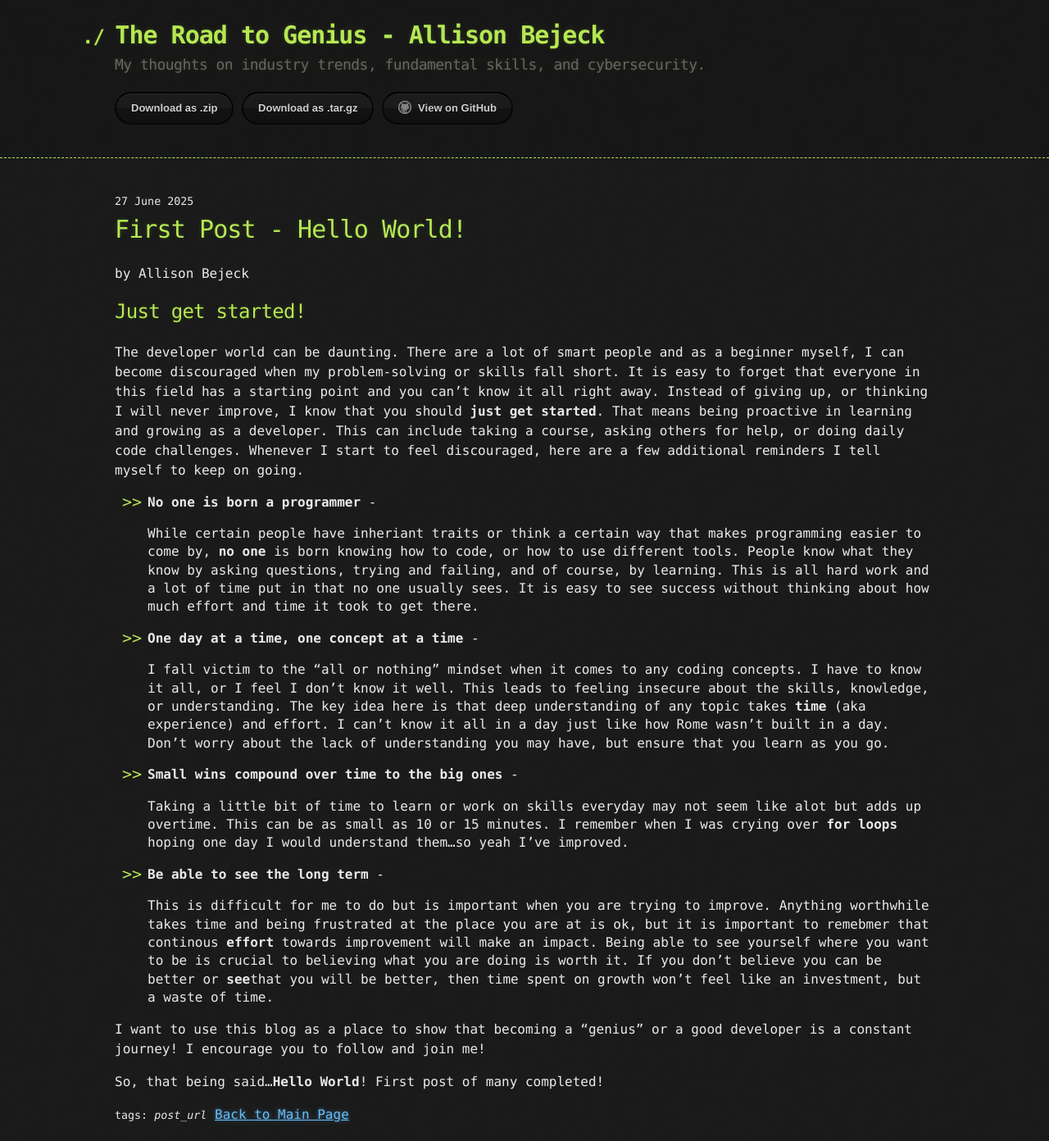
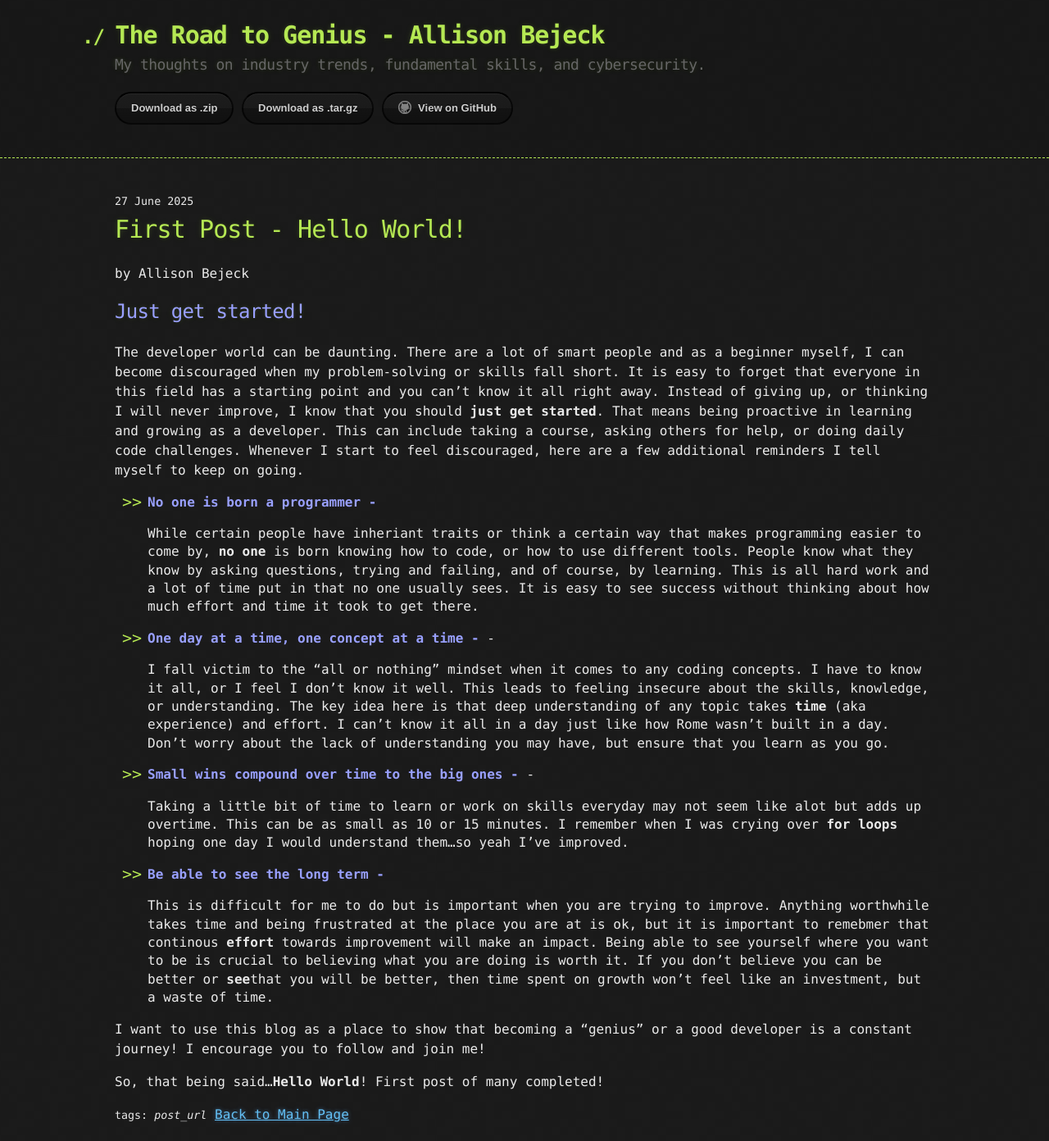
Before and after one commit to abejeck/abejeck.github.io, a Jekyll site: the page built from _posts/2025-06-27-First_Post_Hello_World.md, in a window 1280 px wide. Shown: the whole page at 82% size. Built offline with Jekyll 4.4.1, drawn with Linux system fonts in a browser that asks for light colours.

Commit message:
change color for bullet point titles

```diff
--- a/_posts/2025-06-27-First_Post_Hello_World.md
+++ b/_posts/2025-06-27-First_Post_Hello_World.md
@@ -7,21 +7,20 @@ permalink: /:categories/:day/:month/:year/:title.html
 tag: post_url
 ---
 
-## Just get started!
+ <h2 style="color:#99A0FF;">Just get started!</h2>
 
 The developer world can be daunting. There are a lot of smart people and as a beginner myself, I can become discouraged when my problem-solving or skills fall short. It is easy to forget that everyone in this field has a starting point and you can't know it all right away. Instead of giving up, or thinking I will never improve, I know that you should **just get started**. That means being proactive in learning and growing as a developer. This can include taking a course, asking others for help, or doing daily code challenges. Whenever I start to feel discouraged, here are a few additional reminders I tell myself to keep on going.
 
-
-* **No one is born a programmer** -
+* **<span style="color:#99A0FF;">No one is born a programmer - </span>**
 
   While certain people have inheriant traits or think a certain way that makes programming easier to come by, **no one** is born knowing   how to code, or how to use different tools. People know what they know by asking questions, trying and failing, and of course, by learning. This is all hard work and a lot of time put in that no one usually sees. It is easy to see success without thinking about how much effort and time it took to get there.
-* **One day at a time, one concept at a time** -
+* **<span style="color:#99A0FF;">One day at a time, one concept at a time - </span>** -
 
   I fall victim to the "all or nothing" mindset when it comes to any coding concepts. I have to know it all, or I feel I don't know it well. This leads to feeling insecure about the skills, knowledge, or understanding. The key idea here is that deep understanding of any topic takes **time** (aka experience) and effort. I can't know it all in a day just like how Rome wasn't built in a day. Don't worry about the lack of understanding you may have, but ensure that you learn as you go.
-* **Small wins compound over time to the big ones** -
+* **<span style="color:#99A0FF;">Small wins compound over time to the big ones - </span>** -
 
   Taking a little bit of time to learn or work on skills everyday may not seem like alot but adds up overtime. This can be as small as 10 or 15 minutes. I remember when I was crying over **for loops** hoping one day I would understand them...so yeah I've improved.
-* **Be able to see the long term** -
+* **<span style="color:#99A0FF;">Be able to see the long term - </span>**
 
   This is difficult for me to do but is important when you are trying to improve. Anything worthwhile takes time and being frustrated at the place you are at is ok, but it is important to remebmer that continous **effort** towards improvement will make an impact. Being able to see yourself where you want to be is crucial to believing what you are doing is worth it. If you don't believe you can be better or **see**that you will be better, then time spent on growth won't feel like an investment, but a waste of time.
 
```
Also changed, not shown: _posts/2025-06-30-Basics-of-Git.markdown (added, +17 -0 lines), _posts/2025-07-13-Shells-and-Environments.markdown (added, +52 -0 lines).
